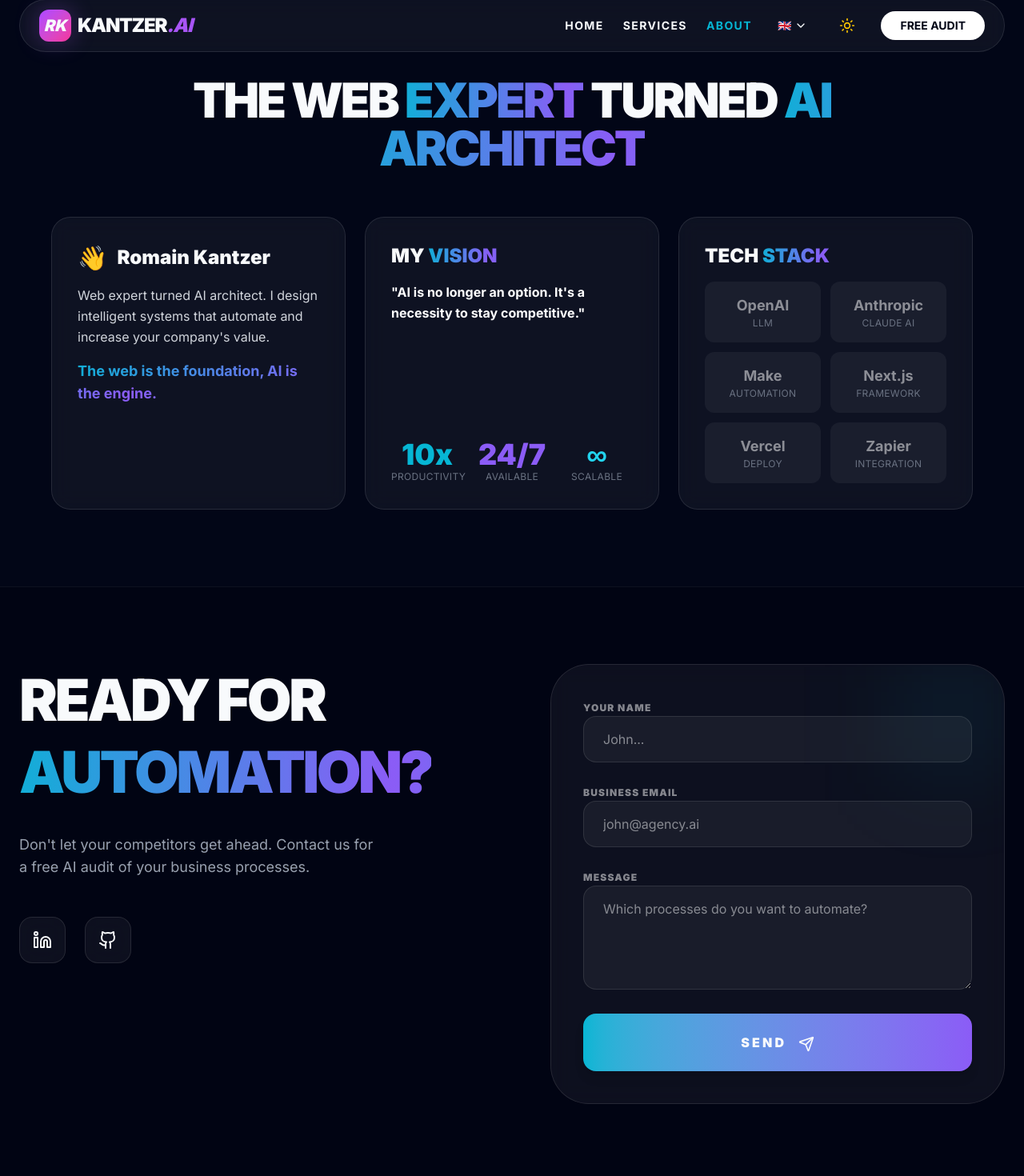
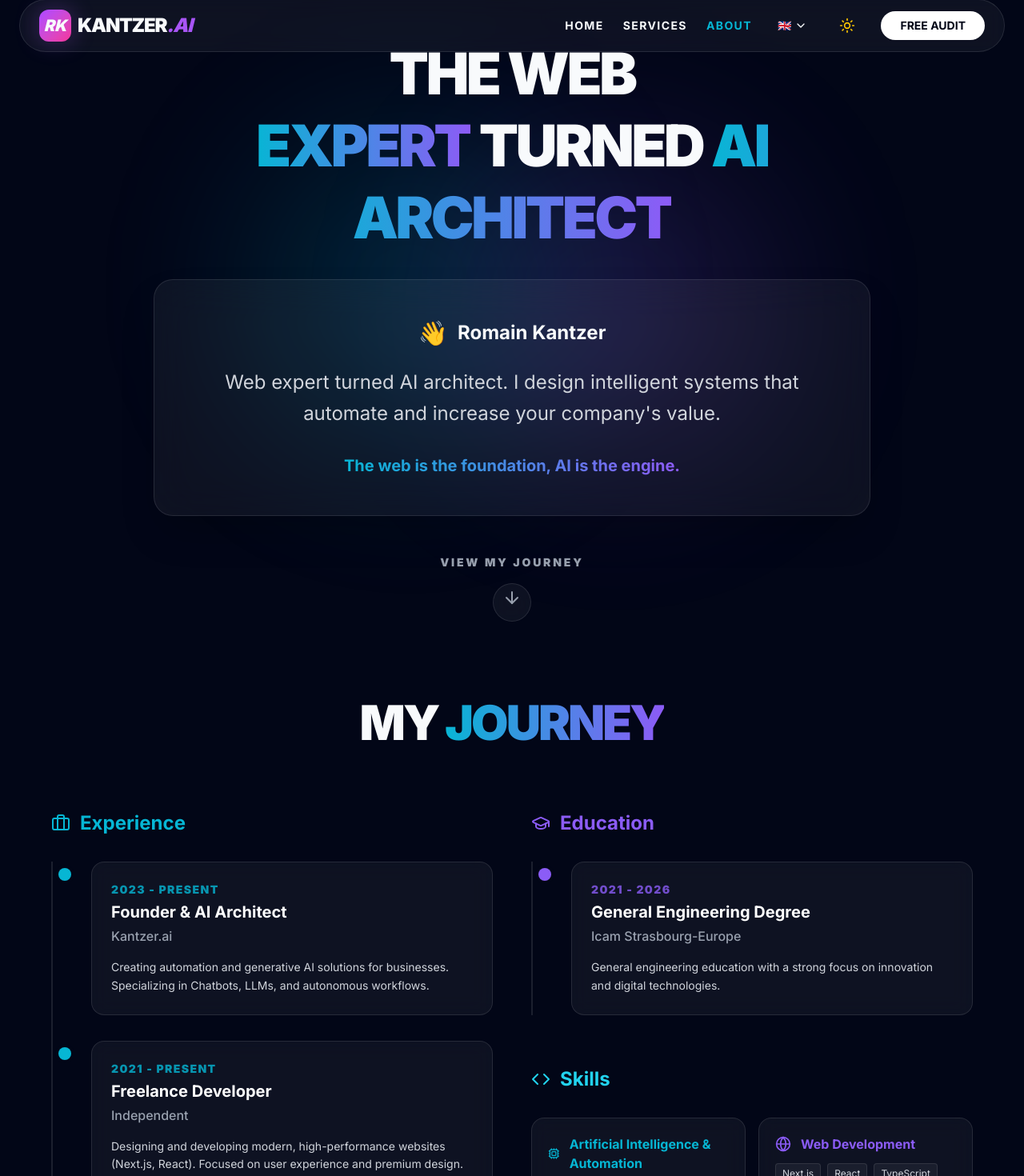
Before and after one commit to Cahair/romain_react, a Next.js app: page /about in a window 1280 px wide. Shown: the part 33-1503 px from the top of the page at 80% size. Built offline with nearby package versions, Linux system fonts and the light colour scheme.

Commit message:
new a propos

```diff
--- a/src/app/about/page.js
+++ b/src/app/about/page.js
@@ -1,127 +1,180 @@
 "use client";
 import { motion } from "framer-motion";
+import { ArrowDown, Briefcase, GraduationCap, Code, Cpu, Globe, Palette } from "lucide-react";
 import Navbar from "@/components/Navbar";
 import Footer from "@/components/Footer";
 import { useTranslation } from "@/components/LanguageProvider";
 
-const techStack = [
-    { name: "OpenAI", category: "LLM" },
-    { name: "Anthropic", category: "Claude AI" },
-    { name: "Make", category: "Automation" },
-    { name: "Next.js", category: "Framework" },
-    { name: "Vercel", category: "Deploy" },
-    { name: "Zapier", category: "Integration" }
-];
+export default function AboutPage() {
+    const { t, locale } = useTranslation();
 
-export default function AboutPage() {
-    const { t } = useTranslation();
+    const scrollToCV = () => {
+        const cvSection = document.getElementById('cv');
+        if (cvSection) {
+            cvSection.scrollIntoView({ behavior: 'smooth' });
+        }
+    };
+
+    // Helper to get array from translation
+    const getList = (key) => {
+        const items = t(key);
+        return Array.isArray(items) ? items : [];
+    };
 
     return (
         <main className="bg-background min-h-screen flex flex-col">
             <Navbar />
 
-            <motion.div
-                initial={{ opacity: 0 }}
-                animate={{ opacity: 1 }}
-                transition={{ duration: 0.6 }}
-                className="flex-1 pt-32 pb-24 flex flex-col justify-center min-h-[calc(100vh-80px)]"
-            >
-                {/* Hero */}
-                <div className="container mx-auto px-6 mb-10">
+            {/* Hero Section */}
+            <section className="relative min-h-[90vh] flex items-center justify-center pt-20 overflow-hidden">
+                {/* Background Blobs */}
+                <div className="absolute top-1/4 left-1/4 w-96 h-96 bg-primary/20 rounded-full blur-[120px] animate-pulse" />
+                <div className="absolute bottom-1/4 right-1/4 w-96 h-96 bg-secondary/20 rounded-full blur-[120px] animate-pulse delay-1000" />
+
+                <div className="container mx-auto px-6 relative z-10 text-center">
                     <motion.div
-                        initial={{ opacity: 0, y: 20 }}
+                        initial={{ opacity: 0, y: 30 }}
                         animate={{ opacity: 1, y: 0 }}
-                        transition={{ delay: 0.2 }}
-                        className="max-w-5xl mx-auto text-center"
+                        transition={{ duration: 0.8 }}
+                        className="max-w-4xl mx-auto"
                     >
-                        <h1 className="text-4xl md:text-6xl font-black tracking-tighter mb-4">
-                            {t("about.title")} <span className="text-gradient">{t("about.titleHighlight1")}</span> {t("about.titleMiddle")} <span className="text-gradient">{t("about.titleHighlight2")}</span>
+                        <h1 className="text-4xl md:text-7xl font-black tracking-tighter mb-8 leading-tight">
+                            {t("about.title")} <br className="hidden md:block" />
+                            <span className="text-gradient">{t("about.titleHighlight1")}</span> {t("about.titleMiddle")} <span className="text-gradient">{t("about.titleHighlight2")}</span>
                         </h1>
+
+                        <div className="glass p-8 md:p-12 rounded-3xl mb-12 backdrop-blur-xl border border-white/10 shadow-2xl">
+                            <h2 className="text-2xl font-bold mb-6 flex items-center justify-center gap-3">
+                                <span className="text-3xl">👋</span> {t("about.story.title")}
+                            </h2>
+                            <p className="text-lg md:text-2xl text-gray-300 leading-relaxed max-w-3xl mx-auto">
+                                {t("about.story.text")}
+                            </p>
+                            <div className="mt-8 text-xl font-bold text-white">
+                                <span className="text-gradient">{t("about.story.highlight")}</span>
+                            </div>
+                        </div>
+
+                        <button
+                            onClick={scrollToCV}
+                            className="group flex flex-col items-center gap-4 mx-auto text-gray-400 hover:text-white transition-colors"
+                        >
+                            <span className="text-sm font-black tracking-[0.2em] uppercase">{t("about.cv.button")}</span>
+                            <div className="w-12 h-12 rounded-full glass flex items-center justify-center group-hover:bg-primary/20 transition-all group-hover:scale-110">
+                                <ArrowDown className="w-6 h-6 animate-bounce" />
+                            </div>
+                        </button>
                     </motion.div>
                 </div>
+            </section>
 
-                {/* Main Content - 3 Columns */}
-                <div className="container mx-auto px-6 flex-1 flex items-center">
-                    <div className="grid grid-cols-1 lg:grid-cols-3 gap-6 max-w-6xl mx-auto w-full">
+            {/* CV Section */}
+            <section id="cv" className="py-24 relative">
+                <div className="container mx-auto px-6">
+                    <motion.div
+                        initial={{ opacity: 0 }}
+                        whileInView={{ opacity: 1 }}
+                        viewport={{ once: true }}
+                        className="text-center mb-20"
+                    >
+                        <h2 className="text-4xl md:text-6xl font-black tracking-tighter mb-4">
+                            {t("about.cv.title")} <span className="text-gradient">{t("about.cv.titleHighlight")}</span>
+                        </h2>
+                    </motion.div>
 
-                        {/* Story Card */}
+                    <div className="grid grid-cols-1 lg:grid-cols-2 gap-12 max-w-6xl mx-auto">
+                        {/* Left Column: Experience */}
                         <motion.div
-                            initial={{ opacity: 0, y: 20 }}
-                            animate={{ opacity: 1, y: 0 }}
-                            transition={{ delay: 0.3 }}
-                            className="glass p-8 rounded-3xl flex flex-col"
+                            initial={{ opacity: 0, x: -50 }}
+                            whileInView={{ opacity: 1, x: 0 }}
+                            viewport={{ once: true }}
+                            transition={{ delay: 0.2 }}
                         >
-                            <h2 className="text-2xl font-black mb-4 flex items-center gap-3">
-                                <span className="text-3xl">👋</span> {t("about.story.title")}
-                            </h2>
-                            <div className="space-y-4 text-base text-gray-300 leading-relaxed flex-1">
-                                <p>
-                                    {t("about.story.text")}
-                                </p>
-                                <p className="text-white font-bold text-lg">
-                                    <span className="text-gradient">{t("about.story.highlight")}</span>
-                                </p>
-                            </div>
-                        </motion.div>
+                            <h3 className="text-2xl font-bold mb-8 flex items-center gap-3 text-primary">
+                                <Briefcase className="w-6 h-6" /> {t("about.cv.experience.title")}
+                            </h3>
 
-                        {/* Vision Card */}
-                        <motion.div
-                            initial={{ opacity: 0, y: 20 }}
-                            animate={{ opacity: 1, y: 0 }}
-                            transition={{ delay: 0.4 }}
-                            className="glass p-8 rounded-3xl flex flex-col"
-                        >
-                            <h2 className="text-2xl font-black mb-4">
-                                {t("about.vision.title")} <span className="text-gradient">{t("about.vision.titleHighlight")}</span>
-                            </h2>
-                            <p className="text-base text-white font-bold leading-relaxed mb-6">
-                                {t("about.vision.quote")}
-                            </p>
-                            <div className="grid grid-cols-3 gap-4 mt-auto">
-                                <div className="text-center">
-                                    <div className="text-4xl font-black text-primary">10x</div>
-                                    <div className="text-xs uppercase tracking-wide text-gray-500">{t("about.vision.stats.productivity")}</div>
-                                </div>
-                                <div className="text-center">
-                                    <div className="text-4xl font-black text-secondary">24/7</div>
-                                    <div className="text-xs uppercase tracking-wide text-gray-500">{t("about.vision.stats.available")}</div>
-                                </div>
-                                <div className="text-center">
-                                    <div className="text-4xl font-black text-accent">∞</div>
-                                    <div className="text-xs uppercase tracking-wide text-gray-500">{t("about.vision.stats.scalable")}</div>
-                                </div>
-                            </div>
-                        </motion.div>
-
-                        {/* Tech Stack Card */}
-                        <motion.div
-                            initial={{ opacity: 0, y: 20 }}
-                            animate={{ opacity: 1, y: 0 }}
-                            transition={{ delay: 0.5 }}
-                            className="glass p-8 rounded-3xl flex flex-col"
-                        >
-                            <h2 className="text-2xl font-black mb-4">
-                                {t("about.tech.title")} <span className="text-gradient">{t("about.tech.titleHighlight")}</span>
-                            </h2>
-                            <div className="grid grid-cols-2 gap-3 flex-1">
-                                {techStack.map((tech, index) => (
-                                    <div
-                                        key={index}
-                                        className="bg-white/5 p-4 rounded-xl text-center hover:bg-white/10 transition-all group cursor-pointer flex flex-col justify-center"
-                                    >
-                                        <div className="text-lg font-bold text-white/50 group-hover:text-gradient transition-all">
-                                            {tech.name}
-                                        </div>
-                                        <div className="text-xs uppercase tracking-wide text-gray-500 group-hover:text-primary transition-colors">
-                                            {tech.category}
+                            <div className="space-y-8 pl-4 border-l-2 border-white/10">
+                                {getList("about.cv.experience.items").map((item, i) => (
+                                    <div key={i} className="relative pl-8">
+                                        <div className="absolute -left-[9px] top-2 w-4 h-4 rounded-full bg-primary ring-4 ring-background" />
+                                        <div className="glass p-6 rounded-2xl hover:bg-white/5 transition-colors">
+                                            <div className="text-sm font-black text-primary/80 uppercase tracking-widest mb-1">{item.year}</div>
+                                            <h4 className="text-xl font-bold text-white mb-1">{item.role}</h4>
+                                            <div className="text-gray-400 font-medium mb-4">{item.company}</div>
+                                            <p className="text-gray-300 leading-relaxed text-sm">
+                                                {item.description}
+                                            </p>
                                         </div>
                                     </div>
                                 ))}
                             </div>
                         </motion.div>
+
+                        {/* Right Column: Education & Skills */}
+                        <motion.div
+                            initial={{ opacity: 0, x: 50 }}
+                            whileInView={{ opacity: 1, x: 0 }}
+                            viewport={{ once: true }}
+                            transition={{ delay: 0.4 }}
+                            className="space-y-16"
+                        >
+                            {/* Education */}
+                            <div>
+                                <h3 className="text-2xl font-bold mb-8 flex items-center gap-3 text-secondary">
+                                    <GraduationCap className="w-6 h-6" /> {t("about.cv.education.title")}
+                                </h3>
+                                <div className="space-y-8 pl-4 border-l-2 border-white/10">
+                                    {getList("about.cv.education.items").map((item, i) => (
+                                        <div key={i} className="relative pl-8">
+                                            <div className="absolute -left-[9px] top-2 w-4 h-4 rounded-full bg-secondary ring-4 ring-background" />
+                                            <div className="glass p-6 rounded-2xl hover:bg-white/5 transition-colors">
+                                                <div className="text-sm font-black text-secondary/80 uppercase tracking-widest mb-1">{item.year}</div>
+                                                <h4 className="text-xl font-bold text-white mb-1">{item.degree}</h4>
+                                                <div className="text-gray-400 font-medium mb-4">{item.school}</div>
+                                                <p className="text-gray-300 leading-relaxed text-sm">
+                                                    {item.description}
+                                                </p>
+                                            </div>
+                                        </div>
+                                    ))}
+                                </div>
+                            </div>
+
+                            {/* Skills */}
+                            <div>
+                                <h3 className="text-2xl font-bold mb-8 flex items-center gap-3 text-accent">
+                                    <Code className="w-6 h-6" /> {t("about.cv.skills.title")}
+                                </h3>
+                                <div className="grid grid-cols-1 md:grid-cols-2 gap-4">
+                                    <div className="glass p-5 rounded-2xl">
+                                        <div className="flex items-center gap-3 mb-3 text-primary">
+                                            <Cpu className="w-5 h-5" />
+                                            <span className="font-bold">{t("about.cv.skills.categories.ai")}</span>
+                                        </div>
+                                        <div className="flex flex-wrap gap-2">
+                                            {["OpenAI", "Anthropic", "Make", "n8n", "Python", "RAG"].map(skill => (
+                                                <span key={skill} className="px-2 py-1 bg-white/5 rounded text-xs text-gray-300 border border-white/10">{skill}</span>
+                                            ))}
+                                        </div>
+                                    </div>
+                                    <div className="glass p-5 rounded-2xl">
+                                        <div className="flex items-center gap-3 mb-3 text-secondary">
+                                            <Globe className="w-5 h-5" />
+                                            <span className="font-bold">{t("about.cv.skills.categories.dev")}</span>
+                                        </div>
+                                        <div className="flex flex-wrap gap-2">
+                                            {["Next.js", "React", "TypeScript", "TailwindCSS", "Node.js"].map(skill => (
+                                                <span key={skill} className="px-2 py-1 bg-white/5 rounded text-xs text-gray-300 border border-white/10">{skill}</span>
+                                            ))}
+                                        </div>
+                                    </div>
+                                </div>
+                            </div>
+                        </motion.div>
                     </div>
                 </div>
-            </motion.div>
+            </section>
 
             <Footer />
         </main>
--- a/src/translations/de.json
+++ b/src/translations/de.json
@@ -83,6 +83,47 @@
         "tech": {
             "title": "TECH",
             "titleHighlight": "STACK"
+        },
+        "cv": {
+            "button": "Meinen Werdegang ansehen",
+            "title": "MEIN",
+            "titleHighlight": "WERDEGANG",
+            "experience": {
+                "title": "Erfahrung",
+                "items": [
+                    {
+                        "year": "2023 - Heute",
+                        "role": "Gründer & AI Architect",
+                        "company": "Kantzer.ai",
+                        "description": "Erstellung von Automatisierungs- und generativen KI-Lösungen für Unternehmen. Spezialisierung auf Chatbots, LLMs und autonome Workflows."
+                    },
+                    {
+                        "year": "2021 - Heute",
+                        "role": "Freelance Entwickler",
+                        "company": "Unabhängig",
+                        "description": "Design und Entwicklung moderner, leistungsstarker Websites (Next.js, React). Fokus auf Benutzererfahrung und Premium-Design."
+                    }
+                ]
+            },
+            "education": {
+                "title": "Ausbildung",
+                "items": [
+                    {
+                        "year": "2021 - 2026",
+                        "degree": "Diplom-Ingenieur (Allgemein)",
+                        "school": "Icam Strasbourg-Europe",
+                        "description": "Allgemeine Ingenieurausbildung mit starkem Fokus auf Innovation und digitale Technologien."
+                    }
+                ]
+            },
+            "skills": {
+                "title": "Kompetenzen",
+                "categories": {
+                    "ai": "Künstliche Intelligenz & Automatisierung",
+                    "dev": "Webentwicklung",
+                    "tools": "Tools & Design"
+                }
+            }
         }
     },
     "contact": {
--- a/src/translations/en.json
+++ b/src/translations/en.json
@@ -83,6 +83,47 @@
         "tech": {
             "title": "TECH",
             "titleHighlight": "STACK"
+        },
+        "cv": {
+            "button": "View My Journey",
+            "title": "MY",
+            "titleHighlight": "JOURNEY",
+            "experience": {
+                "title": "Experience",
+                "items": [
+                    {
+                        "year": "2023 - Present",
+                        "role": "Founder & AI Architect",
+                        "company": "Kantzer.ai",
+                        "description": "Creating automation and generative AI solutions for businesses. Specializing in Chatbots, LLMs, and autonomous workflows."
+                    },
+                    {
+                        "year": "2021 - Present",
+                        "role": "Freelance Developer",
+                        "company": "Independent",
+                        "description": "Designing and developing modern, high-performance websites (Next.js, React). Focused on user experience and premium design."
+                    }
+                ]
+            },
+            "education": {
+                "title": "Education",
+                "items": [
+                    {
+                        "year": "2021 - 2026",
+                        "degree": "General Engineering Degree",
+                        "school": "Icam Strasbourg-Europe",
+                        "description": "General engineering education with a strong focus on innovation and digital technologies."
+                    }
+                ]
+            },
+            "skills": {
+                "title": "Skills",
+                "categories": {
+                    "ai": "Artificial Intelligence & Automation",
+                    "dev": "Web Development",
+                    "tools": "Tools & Design"
+                }
+            }
         }
     },
     "contact": {
--- a/src/translations/fr.json
+++ b/src/translations/fr.json
@@ -83,6 +83,47 @@
         "tech": {
             "title": "STACK",
             "titleHighlight": "TECH"
+        },
+        "cv": {
+            "button": "Voir Mon Parcours",
+            "title": "MON",
+            "titleHighlight": "PARCOURS",
+            "experience": {
+                "title": "Expérience",
+                "items": [
+                    {
+                        "year": "2023 - Présent",
+                        "role": "Fondateur & AI Architect",
+                        "company": "Kantzer.ai",
+                        "description": "Création de solutions d'automatisation et d'IA générative pour les entreprises. Spécialisation en Chatbots, LLMs et workflows autonomes."
+                    },
+                    {
+                        "year": "2021 - Présent",
+                        "role": "Développeur Freelance",
+                        "company": "Indépendant",
+                        "description": "Conception et développement de sites web modernes et performants (Next.js, React). Focus sur l'expérience utilisateur et le design premium."
+                    }
+                ]
+            },
+            "education": {
+                "title": "Formation",
+                "items": [
+                    {
+                        "year": "2021 - 2026",
+                        "degree": "Diplôme d'Ingénieur Généraliste",
+                        "school": "Icam Strasbourg-Europe",
+                        "description": "Formation d'ingénieur généraliste avec une forte orientation vers l'innovation et les technologies numériques."
+                    }
+                ]
+            },
+            "skills": {
+                "title": "Compétences",
+                "categories": {
+                    "ai": "Intelligence Artificielle & Automation",
+                    "dev": "Développement Web",
+                    "tools": "Outils & Design"
+                }
+            }
         }
     },
     "contact": {
```
